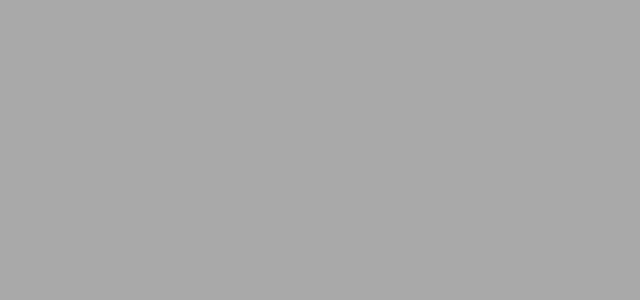
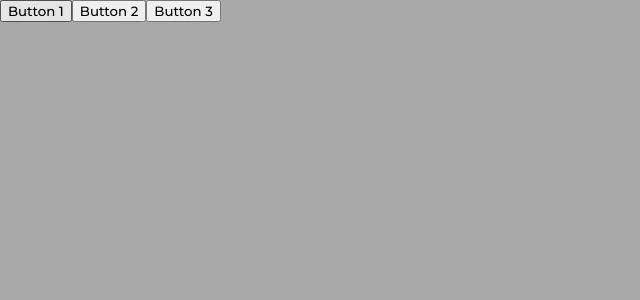
Before and after one commit to dannypeterson/Kanye-West-Workout-Plan, a React (Create React App) app in the folder client/: page /type in a window 1280 px wide. Before the commit this address had no page. Shown: the top 300 px of the page, without its empty margins (0-640 px from the left). Built offline with nearby package versions, Linux system fonts and the light colour scheme.

Commit message:
added workout types page for gym,home equipment, and bodyweight exercises page

```diff
--- a/client/src/App.js
+++ b/client/src/App.js
@@ -9,6 +9,7 @@ import FeaturedWorkout from './pages/FeaturedWorkout'
 import { useState, useEffect } from 'react'
 import IndivWorkout from './components/IndivWorkout'
 import Featured from './components/Featured'
+import WorkoutType from './pages/WorkoutType'
 
 const App = () => {
   //form on MuscleGroupPage
@@ -27,6 +28,7 @@ const App = () => {
   return (
     <div className="main">
       <Routes>
+        <Route path="/type" element={<WorkoutType />} />
         <Route path="/" element={<Home homePage={true} />} />
         <Route
           path="/musclegroups"
--- /dev/null
+++ b/client/src/pages/WorkoutType.jsx
@@ -0,0 +1,13 @@
+const WorkoutType = () => {
+
+return(
+  <div className="App">
+  <button>Button 1</button>
+  <button>Button 2</button>
+  <button>Button 3</button>
+</div>
+)
+
+}
+
+export default WorkoutType
```
